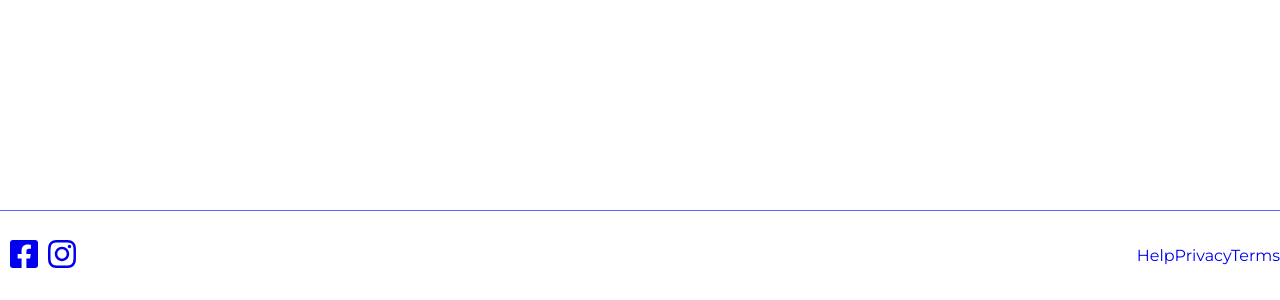
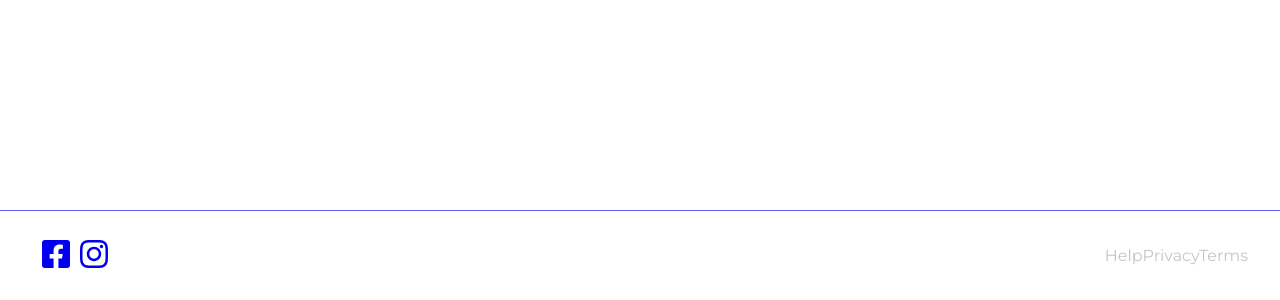
Before and after one commit to SocialSlam/social-slam-frontend, a React (Vite) app: page /debug in a window 1280 px wide. Shown: the part 500-800 px from the top of the page. Built offline with nearby package versions, Linux system fonts and the light colour scheme.

Commit message:
Updated theme to work better with flexbox, cleanup

```diff
--- a/src/Theme.tsx
+++ b/src/Theme.tsx
@@ -1,23 +1,23 @@
-import { createGlobalStyle } from 'styled-components'
+import { createGlobalStyle } from "styled-components";
 
 export type GlobalStyleProps = {
-  theme: typeof defaultTheme
-}
+  theme: typeof defaultTheme;
+};
 
 export const defaultTheme = {
-  breakpoints: [0, '576px', '768px', '992px', '1200px', '1400px', '1600px'],
+  breakpoints: [0, "576px", "768px", "992px", "1200px", "1400px", "1600px"],
   colors: {
-    background: '#ffffff',
-    base: '#444444',
-    baseInverse: '#ffffff',
-    primary: '#5C63FF',
-    conture: 'rgba(0, 0, 0, 255)',
-    highlight: 'rgba(255,1,54, 255)',
+    background: "#ffffff",
+    base: "#444444",
+    primary: "#5C63FF",
+    grey: "#c4c4c4",
+    black: "#000000",
+    highlight: "rgba(255,1,54, 255)",
   },
   fonts: {
     body: '"Montserrat", sans-serif',
   },
-}
+};
 
 export const GlobalStyle = createGlobalStyle<GlobalStyleProps>`
   *,
@@ -30,7 +30,8 @@ export const GlobalStyle = createGlobalStyle<GlobalStyleProps>`
   html {
     border: 0;
     margin: 0;
-    padding: 0;
+	padding: 0;
+	height: 100%;
   }
 
   body {
@@ -40,7 +41,13 @@ export const GlobalStyle = createGlobalStyle<GlobalStyleProps>`
     font-weight: 400;
     font-size: 16px;
     line-height: 1.5;
-    min-height: 100vh;
+	min-height: 100vh;
+  }
+
+  #root{
+	  display: flex;
+	  flex-direction: column;
+	  height: 100%;
   }
 
   h1, h2, h3, h4, p, ul, ol, thead, tbody, tr {
@@ -95,4 +102,4 @@ export const GlobalStyle = createGlobalStyle<GlobalStyleProps>`
   ::-webkit-scrollbar-thumb {
       background: #FF0000;
   }
-`
+`;
--- a/src/components/Footer.tsx
+++ b/src/components/Footer.tsx
@@ -1,40 +1,39 @@
 import {
   faFacebookSquare,
   faInstagram,
-} from '@fortawesome/free-brands-svg-icons'
-import { FontAwesomeIcon } from '@fortawesome/react-fontawesome'
-import * as React from 'react'
-import { Link } from 'react-router-dom'
-import { Box, Flex, FlexProps } from 'rebass/styled-components'
-import styled from 'styled-components'
-import { GlobalStyleProps } from '../Theme'
-import { SideNavProps } from './SideNav'
+} from "@fortawesome/free-brands-svg-icons";
+import { FontAwesomeIcon } from "@fortawesome/react-fontawesome";
+import * as React from "react";
+import { Link } from "react-router-dom";
+import { Box, Flex, FlexProps } from "rebass/styled-components";
+import styled from "styled-components";
+import { GlobalStyleProps } from "../Theme";
+import { SideNavProps } from "./SideNav";
 
 export interface FooterProps extends FlexProps, SideNavProps {}
 
 const StyledFooter = styled(Flex)`
-  position: fixed;
-  left: 0;
-  bottom: 0;
+align-self: flex-end;
+  flex-shrink: 0;
   width: 100%;
-`
+`;
 
 const StyledFooterLink = styled(Link)`
   text-decoration: none;
   color: ${({ theme }: GlobalStyleProps) => theme.colors.grey};
-`
+`;
 
 const StyledSocialLinkIcons = styled(FontAwesomeIcon)`
   font-size: 2rem;
   margin-left: 10px;
-`
+`;
 
 export const Footer: React.FC<FooterProps> = ({
   showMenu,
   toggleMenu,
   ...props
 }) => (
-  <StyledFooter as="footer" alignItems="center">
+  <StyledFooter as="footer" px={4}>
     <Box>
       <a
         href="https://www.facebook.com/SocialSlam.official/"
@@ -58,4 +57,4 @@ export const Footer: React.FC<FooterProps> = ({
       <StyledFooterLink to="/terms">Terms</StyledFooterLink>
     </Box>
   </StyledFooter>
-)
+);
--- a/src/components/Header.tsx
+++ b/src/components/Header.tsx
@@ -1,36 +1,37 @@
-import * as React from 'react'
-import HamburgerMenu from 'react-hamburger-menu'
-import { Link } from 'react-router-dom'
-import { Flex, Box, FlexProps } from 'rebass/styled-components'
-import { Logo } from './Logo'
-import { SearchBar } from './SearchBar'
-import styled from 'styled-components'
-import { SideNavProps } from './SideNav'
-import { GlobalStyleProps } from '../Theme'
+import * as React from "react";
+import HamburgerMenu from "react-hamburger-menu";
+import { Link } from "react-router-dom";
+import { Box, Flex, FlexProps } from "rebass/styled-components";
+import styled from "styled-components";
+import { GlobalStyleProps } from "../Theme";
+import { Logo } from "./Logo";
+import { SearchBar } from "./SearchBar";
+import { SideNavProps } from "./SideNav";
 
 export interface HeaderProps extends FlexProps, SideNavProps {}
 export interface HeaderState {
-  open: boolean
-  hideOrShowHambugerDropDown: string
+  open: boolean;
+  hideOrShowHambugerDropDown: string;
 }
 
 const StyledHeader = styled(Flex)`
-  padding-top: 10px;
-`
+  padding: 1em 3em;
+  border-bottom: 1px solid ${({ theme }: GlobalStyleProps) => theme.colors.grey}
+`;
 
 const StyledHeaderLink = styled(Link)`
   text-decoration: none;
-  color: ${({ theme }: GlobalStyleProps) => theme.colors.conture};
+  color: ${({ theme }: GlobalStyleProps) => theme.colors.black};
   margin-right: 20px;
-`
+`;
 
 export const Header: React.FC<HeaderProps> = ({
   showMenu,
   toggleMenu,
   ...props
 }) => (
-  <StyledHeader as="header" alignItems="center" width="100%" {...props}>
-    <Box px={3}>
+  <StyledHeader as="header">
+    <Box px={3} margin="auto">
       <HamburgerMenu
         isOpen={showMenu}
         menuClicked={() => toggleMenu(!showMenu)}
@@ -46,12 +47,12 @@ export const Header: React.FC<HeaderProps> = ({
     <Box px={3}>
       <Logo height="2em" paddingTop="8px" />
     </Box>
-    <Box px={3} width={[1 / 2, 1 / 2, 1 / 2, 1 / 2, 1]}>
+    <Box px={3} width={[1 / 2, 1 / 2, 1 / 2, 1 / 2, 1]} margin="auto">
       <StyledHeaderLink to="/explore">Explore artists</StyledHeaderLink>
       <StyledHeaderLink to="/create">Create Event</StyledHeaderLink>
     </Box>
-    <Box px={3} width={[1 / 2]} style={{ float: 'right' }}>
+    <Box px={3} width={[1 / 2]} style={{ float: "right" }}>
       <SearchBar flex="1" />
     </Box>
   </StyledHeader>
-)
+);
--- a/src/components/Layout.tsx
+++ b/src/components/Layout.tsx
@@ -1,20 +1,22 @@
-import * as React from 'react'
-import { Helmet } from 'react-helmet'
-import { Box, Flex } from 'rebass/styled-components'
-import styled, { ThemeProvider } from 'styled-components'
-import { defaultTheme, GlobalStyle } from '../Theme'
-import { Footer } from './Footer'
-import { Header } from './Header'
-import { SideNav } from './SideNav'
+import * as React from "react";
+import { Helmet } from "react-helmet";
+import { Box } from "rebass/styled-components";
+import styled, { ThemeProvider } from "styled-components";
+import { defaultTheme, GlobalStyle } from "../Theme";
+import { Footer } from "./Footer";
+import { Header } from "./Header";
+import { SideNav } from "./SideNav";
 
 interface LayoutProps {
-  skipHeader?: boolean
-  skipMenu?: boolean
-  skipFooter?: boolean
-  debug?: boolean
+  skipHeader?: boolean;
+  skipMenu?: boolean;
+  skipFooter?: boolean;
+  debug?: boolean;
 }
 
-const StyledMainContainer = styled(Box)``
+const StyledMainContainer = styled(Box)`
+flex: 1 0 auto
+`;
 
 export const Layout: React.FC<LayoutProps> = ({
   children,
@@ -23,7 +25,7 @@ export const Layout: React.FC<LayoutProps> = ({
   skipFooter,
   debug = false,
 }) => {
-  const [showSidebar, setShowSidebar] = React.useState(false)
+  const [showSidebar, setShowSidebar] = React.useState(false);
 
   return (
     <ThemeProvider theme={defaultTheme}>
@@ -34,29 +36,16 @@ export const Layout: React.FC<LayoutProps> = ({
         />
       </Helmet>
       <GlobalStyle />
-      <Flex
-        minHeight="100vh"
-        flexDirection="column"
-        css={
-          debug
-            ? `
-          background: linear-gradient(rgba(255,0,0,0.15),rgba(255,0,0,0.15) 1px,transparent 1px);
-          background-size: 1px 1.5em;
-        `
-            : ``
-        }
-      >
+      {!skipHeader && (
+        <Header showMenu={showSidebar} toggleMenu={setShowSidebar} px="3em" />
+      )}
       {!skipMenu && (
         <SideNav showMenu={showSidebar} toggleMenu={setShowSidebar} />
       )}
-        {!skipHeader && (
-          <Header showMenu={showSidebar} toggleMenu={setShowSidebar} px="3em" />
-        )}
       <StyledMainContainer as="main">
         {children}
+      </StyledMainContainer>
       {!skipFooter && <Footer />}
-        </StyledMainContainer>
-      </Flex>
     </ThemeProvider>
-  )
-}
+  );
+};
--- a/src/components/SideNav.tsx
+++ b/src/components/SideNav.tsx
@@ -1,10 +1,10 @@
-import * as React from 'react'
-import { NavLink } from 'react-router-dom'
-import styled from 'styled-components'
-import { routes } from '../Router'
-import { GlobalStyleProps } from '../Theme'
-import { faChevronLeft } from '@fortawesome/free-solid-svg-icons'
-import { FontAwesomeIcon } from '@fortawesome/react-fontawesome'
+import { faChevronLeft } from "@fortawesome/free-solid-svg-icons";
+import { FontAwesomeIcon } from "@fortawesome/react-fontawesome";
+import * as React from "react";
+import { NavLink } from "react-router-dom";
+import styled from "styled-components";
+import { routes } from "../Router";
+import { GlobalStyleProps } from "../Theme";
 
 const StyledNav = styled.nav`
   height: 100%;
@@ -13,7 +13,7 @@ const StyledNav = styled.nav`
   z-index: 1;
   top: 0;
   left: 0;
-  color: ${({ theme }: GlobalStyleProps) => theme.colors.baseInverse};
+  color: ${({ theme }: GlobalStyleProps) => theme.colors.background};
   background-color: ${({ theme }: GlobalStyleProps) => theme.colors.primary};
   overflow-x: hidden;
   transition: 0.5s;
@@ -32,16 +32,16 @@ const StyledNav = styled.nav`
     margin: 2rem 4rem;
     list-style-type: none;
   }
-`
+`;
 
 const StyledNavLink = styled(NavLink)`
-  color: ${({ theme }: GlobalStyleProps) => theme.colors.baseInverse};
+  color: ${({ theme }: GlobalStyleProps) => theme.colors.background};
   text-decoration: none;
   font-size: 1.5rem;
   font-weight: bold;
   &.nav-link__active {
   }
-`
+`;
 
 const StyledToggleIcon = styled(FontAwesomeIcon)`
   position: absolute;
@@ -50,20 +50,20 @@ const StyledToggleIcon = styled(FontAwesomeIcon)`
   margin-left: 50px;
   font-size: 2rem;
   font-weight: 100;
-`
+`;
 
 export type SideNavProps = {
-  showMenu?: boolean
-  toggleMenu?: (hideShow: boolean) => void
-}
+  showMenu?: boolean;
+  toggleMenu?: (hideShow: boolean) => void;
+};
 
 export const SideNav: React.FC<SideNavProps> = ({ showMenu, toggleMenu }) => {
-  const ref = React.createRef<HTMLElement>()
+  const ref = React.createRef<HTMLElement>();
 
   React.useEffect(() => {
     // @ts-ignore
-    ref.current.classList.toggle('side-nav__open', showMenu)
-  }, [showMenu])
+    ref.current.classList.toggle("side-nav__open", showMenu);
+  }, [showMenu]);
 
   // @ts-ignore
   return (
@@ -92,5 +92,5 @@ export const SideNav: React.FC<SideNavProps> = ({ showMenu, toggleMenu }) => {
         </>
       )}
     </StyledNav>
-  )
-}
+  );
+};
```
Lines whose indentation alone changed are shown as unchanged.
